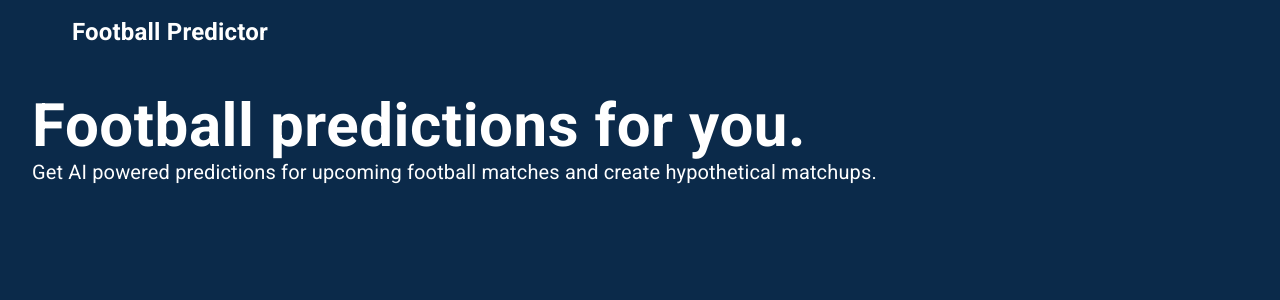
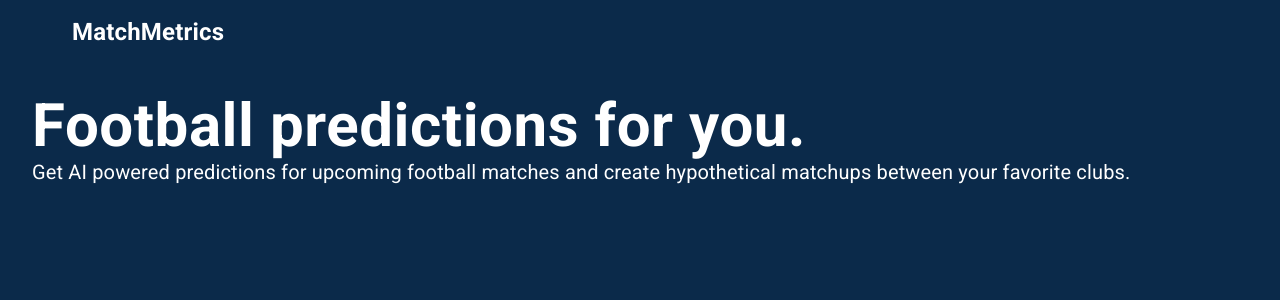
Before and after one commit to maxmalkin/football-predictor, a React (Vite) app in the folder packages/client/: page / in a window 1280 px wide. Shown: the top 300 px of the page. Built offline with nearby package versions, Linux system fonts and the light colour scheme; some icons are missing.

Commit message:
rename and add flavor text

```diff
--- a/packages/client/src/components/Header.tsx
+++ b/packages/client/src/components/Header.tsx
@@ -11,7 +11,7 @@ const Header = () => {
 					component="div"
 					className="text-white !font-bold !text-2xl tracking-tight"
 				>
-					Football Predictor
+					MatchMetrics
 				</Typography>
 			</Toolbar>
 		</AppBar>
--- a/packages/client/src/components/Hero.tsx
+++ b/packages/client/src/components/Hero.tsx
@@ -9,7 +9,7 @@ const Hero = () => {
 				</Typography>
 				<Typography variant="h6" className="text-white">
 					Get AI powered predictions for upcoming football matches and create
-					hypothetical matchups.
+					hypothetical matchups between your favorite clubs.
 				</Typography>
 			</div>
 		</div>
```
